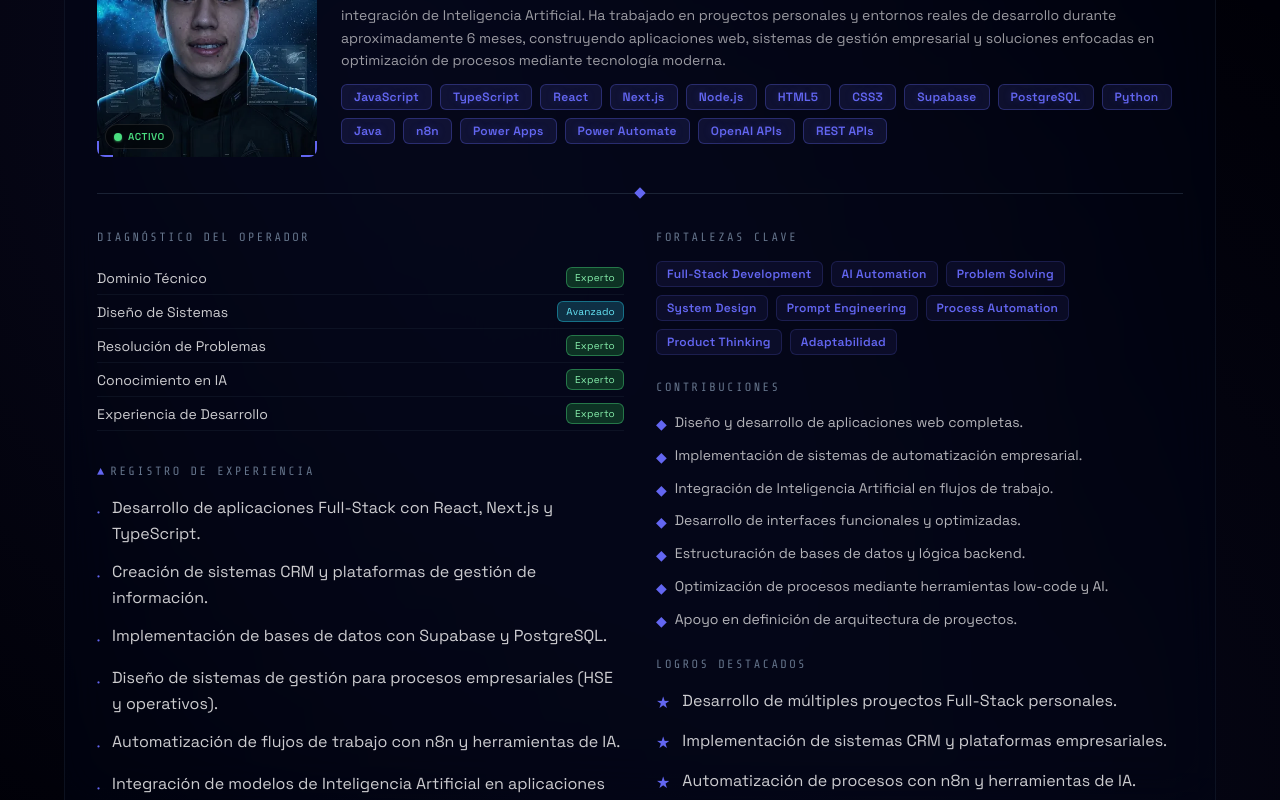
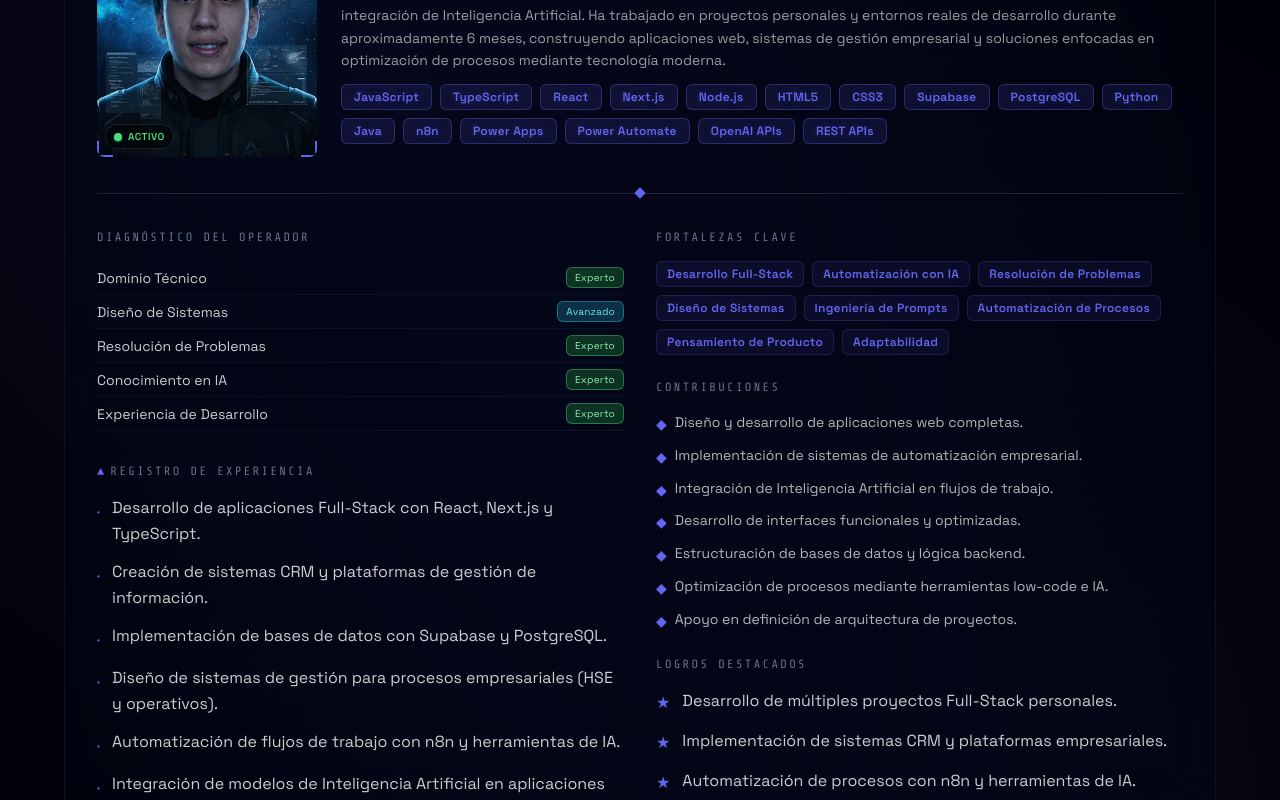
Before and after one commit to SYitan/Codefest, a React (Vite) app: page / in a window 1280 px wide. Shown: the part 1857-2657 px from the top of the page. Built offline with nearby package versions, Linux system fonts and the light colour scheme.

Commit message:
Actualizar perfiles de miembros del equipo: corregir roles, mejorar descripciones y habilidades, y ajustar terminología en contribuciones y fortalezas.

```diff
--- a/src/App.jsx
+++ b/src/App.jsx
@@ -14,12 +14,9 @@ const CREW_DATA = [
     photo: brianImg,
     name: "Brian Alba",
     shortName: "Brian",
-
     rol: "Full-Stack & AI Automation Engineer",
-
     perfil:
       "Estudiante de Ingeniería de Software con experiencia práctica en desarrollo Full-Stack, automatización de procesos e integración de Inteligencia Artificial. Ha trabajado en proyectos personales y entornos reales de desarrollo durante aproximadamente 6 meses, construyendo aplicaciones web, sistemas de gestión empresarial y soluciones enfocadas en optimización de procesos mediante tecnología moderna.",
-
     skills: [
       { label: "Dominio Técnico", value: 78 },
       { label: "Diseño de Sistemas", value: 74 },
@@ -27,7 +24,6 @@ const CREW_DATA = [
       { label: "Conocimiento en IA", value: 85 },
       { label: "Experiencia de Desarrollo", value: 75 },
     ],
-
     experiencia: [
       "Desarrollo de aplicaciones Full-Stack con React, Next.js y TypeScript.",
       "Creación de sistemas CRM y plataformas de gestión de información.",
@@ -38,18 +34,16 @@ const CREW_DATA = [
       "Desarrollo de portafolios interactivos y aplicaciones personalizadas.",
       "Construcción de soluciones orientadas a optimización de procesos.",
     ],
-
     fortalezas: [
-      "Full-Stack Development",
-      "AI Automation",
-      "Problem Solving",
-      "System Design",
-      "Prompt Engineering",
-      "Process Automation",
-      "Product Thinking",
+      "Desarrollo Full-Stack",
+      "Automatización con IA",
+      "Resolución de Problemas",
+      "Diseño de Sistemas",
+      "Ingeniería de Prompts",
+      "Automatización de Procesos",
+      "Pensamiento de Producto",
       "Adaptabilidad",
     ],
-
     tecnologias: [
       "JavaScript",
       "TypeScript",
@@ -68,17 +62,15 @@ const CREW_DATA = [
       "OpenAI APIs",
       "REST APIs",
     ],
-
     contribuciones: [
       "Diseño y desarrollo de aplicaciones web completas.",
       "Implementación de sistemas de automatización empresarial.",
       "Integración de Inteligencia Artificial en flujos de trabajo.",
       "Desarrollo de interfaces funcionales y optimizadas.",
       "Estructuración de bases de datos y lógica backend.",
-      "Optimización de procesos mediante herramientas low-code y AI.",
+      "Optimización de procesos mediante herramientas low-code e IA.",
       "Apoyo en definición de arquitectura de proyectos.",
     ],
-
     logros: [
       "Desarrollo de múltiples proyectos Full-Stack personales.",
       "Implementación de sistemas CRM y plataformas empresariales.",
@@ -95,10 +87,8 @@ const CREW_DATA = [
     name: "Ian Di Filippo Espeleta",
     shortName: "Ian",
     rol: "Full-Stack Engineer & Cybersecurity Specialist",
-
     perfil:
       "Estudiante de Ingeniería de Software enfocado en desarrollo full-stack, ciberseguridad, automatización e inteligencia artificial. Destaca por su capacidad para diseñar soluciones escalables, optimizar procesos complejos y desarrollar sistemas seguros impulsados por tecnología moderna.",
-
     skills: [
       { label: "Dominio Técnico", value: 88 },
       { label: "Diseño de Sistemas", value: 84 },
@@ -106,7 +96,6 @@ const CREW_DATA = [
       { label: "Inteligencia Artificial", value: 87 },
       { label: "Experiencia de Desarrollo", value: 86 },
     ],
-
     experiencia: [
       "Desarrollo de aplicaciones web full-stack.",
       "Construcción de APIs y servicios backend.",
@@ -115,17 +104,15 @@ const CREW_DATA = [
       "Implementación de soluciones de ciberseguridad.",
       "Desarrollo de dashboards y análisis de información.",
     ],
-
     fortalezas: [
-      "Full-Stack Development",
-      "Cybersecurity",
-      "Artificial Intelligence",
-      "Backend Engineering",
-      "System Architecture",
-      "Automation",
-      "Data Analysis",
+      "Desarrollo Full-Stack",
+      "Ciberseguridad",
+      "Inteligencia Artificial",
+      "Ingeniería Backend",
+      "Arquitectura de Sistemas",
+      "Automatización",
+      "Análisis de Datos",
     ],
-
     tecnologias: [
       "Python",
       "Java",
@@ -140,9 +127,8 @@ const CREW_DATA = [
       "Power BI",
       "REST APIs",
       "Machine Learning",
-      "Cryptography",
+      "Criptografía",
     ],
-
     contribuciones: [
       "Diseño de arquitectura técnica.",
       "Desarrollo de sistemas backend.",
@@ -151,7 +137,6 @@ const CREW_DATA = [
       "Optimización del flujo de datos.",
       "Implementación de medidas de seguridad.",
     ],
-
     logros: [
       "Certificación CS50x de Harvard.",
       "Formación en criptografía aplicada.",
@@ -160,7 +145,6 @@ const CREW_DATA = [
       "Implementación de automatizaciones basadas en IA.",
       "Desarrollo de plataformas web escalables.",
     ],
-
     color: "#3b82f6",
   },
   {
@@ -168,7 +152,7 @@ const CREW_DATA = [
     photo: diegoImg,
     name: "Diego Alejandro Rojas Panteve",
     shortName: "Diego",
-    rol: "Full-Stack Engineer & Software Engineering student",
+    rol: "Full-Stack Engineer & Software Engineering Student",
     perfil:
       "Estudiante de Ingeniería de Software enfocado en desarrollo full stack, con experiencia real construyendo sistemas completos desde el backend hasta interfaces modernas. Apasionado por la arquitectura de software, la ciberseguridad y la creación de productos funcionales que resuelvan problemas reales.",
     skills: [
@@ -243,12 +227,9 @@ const CREW_DATA = [
     photo: matheusImg,
     name: "Matheus Aponte",
     shortName: "Matheus",
-
     rol: "Full-Stack & AI Automation Engineer",
-
     perfil:
       "Estudiante de Ingeniería de Software con experiencia en desarrollo Full-Stack, automatización de procesos e integración de soluciones basadas en Inteligencia Artificial. Ha participado en la construcción de aplicaciones web empresariales, sistemas de gestión de datos y plataformas orientadas a optimizar procesos mediante tecnologías modernas, arquitecturas escalables y automatización inteligente.",
-
     skills: [
       { label: "Dominio Técnico", value: 84 },
       { label: "Diseño de Sistemas", value: 80 },
@@ -256,7 +237,6 @@ const CREW_DATA = [
       { label: "Conocimiento en IA", value: 88 },
       { label: "Experiencia de Desarrollo", value: 86 },
     ],
-
     experiencia: [
       "Desarrollo de aplicaciones Full-Stack con React, Next.js y TypeScript.",
       "Construcción de sistemas CRM y plataformas empresariales.",
@@ -267,18 +247,16 @@ const CREW_DATA = [
       "Desarrollo de aplicaciones web personalizadas.",
       "Diseño de arquitecturas orientadas a escalabilidad y mantenimiento.",
     ],
-
     fortalezas: [
-      "Full-Stack Development",
-      "AI Automation",
-      "Prompt Engineering",
-      "Database Design",
-      "System Design",
-      "Problem Solving",
-      "Product Thinking",
+      "Desarrollo Full-Stack",
+      "Automatización con IA",
+      "Ingeniería de Prompts",
+      "Diseño de Bases de Datos",
+      "Diseño de Sistemas",
+      "Resolución de Problemas",
+      "Pensamiento de Producto",
       "Trabajo en Equipo",
     ],
-
     tecnologias: [
       "JavaScript",
       "TypeScript",
@@ -297,7 +275,6 @@ const CREW_DATA = [
       "REST APIs",
       "OpenAI",
     ],
-
     contribuciones: [
       "Desarrollo de plataformas empresariales.",
       "Diseño e implementación de automatizaciones.",
@@ -306,7 +283,6 @@ const CREW_DATA = [
       "Diseño de estructuras de datos y bases de datos.",
       "Optimización de flujos operativos digitales.",
     ],
-
     logros: [
       "Participación en múltiples proyectos empresariales reales.",
       "Implementación de sistemas CRM y gestión de información.",
@@ -315,7 +291,6 @@ const CREW_DATA = [
       "Desarrollo de aplicaciones web modernas y escalables.",
       "Implementación de soluciones seguras utilizando Supabase y RLS.",
     ],
-
     color: "#fb923c",
   },
 ];
```
